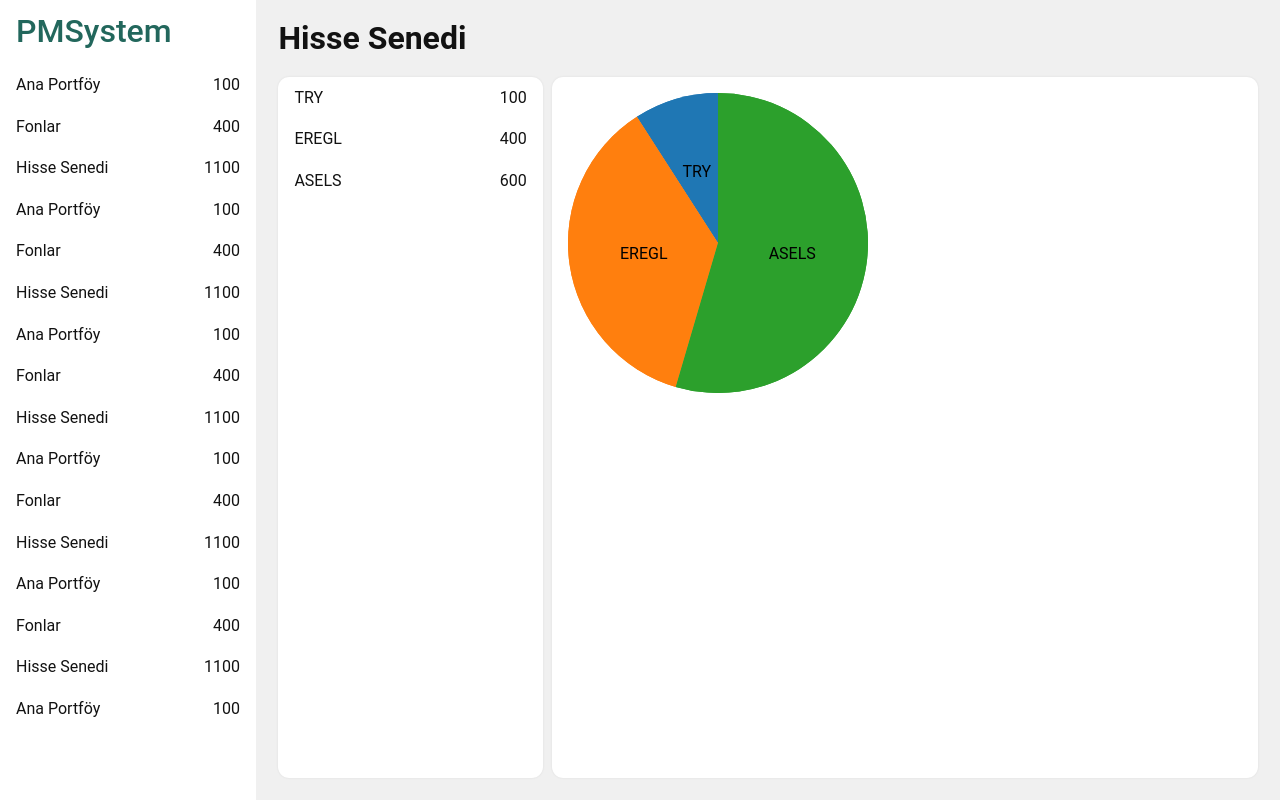
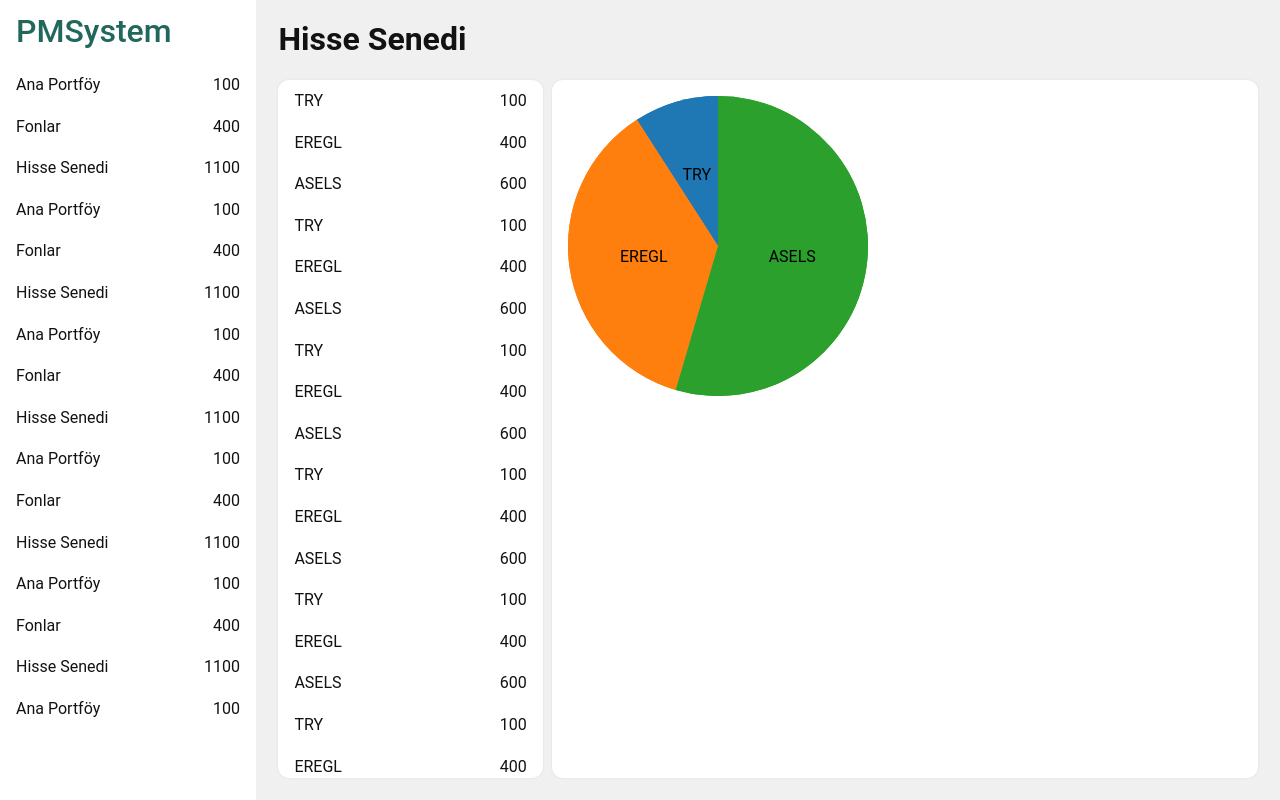
Before and after one commit to emretantu/portfolio-management-system-app, a React (Create React App) app: page / in a window 1280 px wide. Built offline with nearby package versions, Linux system fonts and the light colour scheme; no server answers; the HTML template or start-up script is replaced by a standard one.

Commit message:
Assets component made scrollable

```diff
--- a/src/components/Aside.module.css
+++ b/src/components/Aside.module.css
@@ -12,7 +12,7 @@
     "nav";
 
   height: 100%; /*App container 100vh*/
-  overflow: hidden;
+  /* overflow: hidden; */
 
   background-color: hsl(var(--clr-bg1-100));
   box-shadow: 0 0 2px 1px hsl(var( --clr-bg1-900));
--- a/src/components/Main.module.css
+++ b/src/components/Main.module.css
@@ -5,15 +5,12 @@
 
   display: grid;
   grid-template-columns: 1fr;
-  grid-template-rows: max-content 1fr;
+  grid-template-rows: 10vh calc(90vh - var(--base-padding));
   grid-template-areas:
     "header"
     "content-container";
 
-  height: 100%; /*App container 100vh*/
-  overflow: hidden;
-
-  padding: 0 var(--base-padding) var(--base-padding) var(--base-padding);
+  padding: 0 var(--base-padding) 0 var(--base-padding);
 
   background-color: hsl(var(--clr-bg1-400));
 
@@ -21,10 +18,11 @@
 
 .title {
   grid-area: header;
-  padding: calc(var(--base-padding) - 0.6rem) 0;
-  /*Line height: 1.6 | 1.6 - 1 = 0.6 | 0.6rem*/
+  display: flex;
+  align-items: center;
 }
 
 .content-container {
   grid-area: content-container;
+  height: 100%;
 }
--- a/src/components/portfolio/Portfolio.module.css
+++ b/src/components/portfolio/Portfolio.module.css
@@ -16,9 +16,13 @@
 
 .assets {
   grid-area: assets;
+  height: 100%;
+  overflow: hidden;
 }
 
 .content {
   grid-area: the-content;
   padding: 1rem; /*!*/
+  overflow-y: auto;
+  overflow-x: hidden;
 }
--- a/src/components/portfolio/assets/Assets.module.css
+++ b/src/components/portfolio/assets/Assets.module.css
@@ -5,6 +5,8 @@
   grid-template-columns: 1fr;
   grid-template-rows: max-content 1fr;
   grid-template-areas: "head" "list";
+
+  height: 100%;
 }
 
 .head {
@@ -13,4 +15,6 @@
 
 .list {
   grid-area: list;
+  overflow-y: auto;
+  overflow-x: hidden;
 }
--- a/src/components/portfolio/assets/AssetsList.js
+++ b/src/components/portfolio/assets/AssetsList.js
@@ -4,7 +4,34 @@
 const data = [
   {assetName: "TRY", marketValue: "100", to:"/test3/test1"},
   {assetName: "EREGL", marketValue: "400", to:"/test3/test2"},
-  {assetName: "ASELS", marketValue: "600", to:"/test3/test3"}
+  {assetName: "ASELS", marketValue: "600", to:"/test3/test3"},
+  {assetName: "TRY", marketValue: "100", to:"/test3/test1"},
+  {assetName: "EREGL", marketValue: "400", to:"/test3/test2"},
+  {assetName: "ASELS", marketValue: "600", to:"/test3/test3"},
+  {assetName: "TRY", marketValue: "100", to:"/test3/test1"},
+  {assetName: "EREGL", marketValue: "400", to:"/test3/test2"},
+  {assetName: "ASELS", marketValue: "600", to:"/test3/test3"},
+  {assetName: "TRY", marketValue: "100", to:"/test3/test1"},
+  {assetName: "EREGL", marketValue: "400", to:"/test3/test2"},
+  {assetName: "ASELS", marketValue: "600", to:"/test3/test3"},
+  {assetName: "TRY", marketValue: "100", to:"/test3/test1"},
+  {assetName: "EREGL", marketValue: "400", to:"/test3/test2"},
+  {assetName: "ASELS", marketValue: "600", to:"/test3/test3"},
+  {assetName: "TRY", marketValue: "100", to:"/test3/test1"},
+  {assetName: "EREGL", marketValue: "400", to:"/test3/test2"},
+  {assetName: "ASELS", marketValue: "600", to:"/test3/test3"},
+  {assetName: "TRY", marketValue: "100", to:"/test3/test1"},
+  {assetName: "EREGL", marketValue: "400", to:"/test3/test2"},
+  {assetName: "ASELS", marketValue: "600", to:"/test3/test3"},
+  {assetName: "TRY", marketValue: "100", to:"/test3/test1"},
+  {assetName: "EREGL", marketValue: "400", to:"/test3/test2"},
+  {assetName: "ASELS", marketValue: "600", to:"/test3/test3"},
+  {assetName: "TRY", marketValue: "100", to:"/test3/test1"},
+  {assetName: "EREGL", marketValue: "400", to:"/test3/test2"},
+  {assetName: "ASELS", marketValue: "600", to:"/test3/test3"},
+  {assetName: "TRY", marketValue: "100", to:"/test3/test1"},
+  {assetName: "EREGL", marketValue: "400", to:"/test3/test2"},
+  {assetName: "ASELS", marketValue: "600", to:"/test3/test3"},
 ]
 
 const AssetsList = () => {
```
